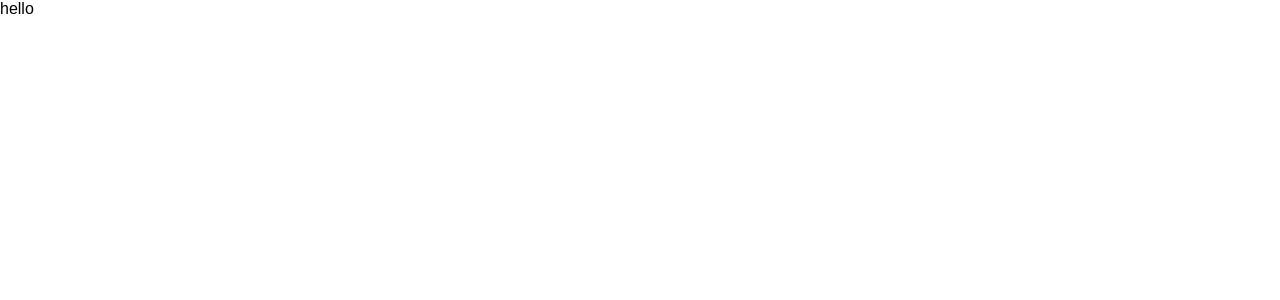
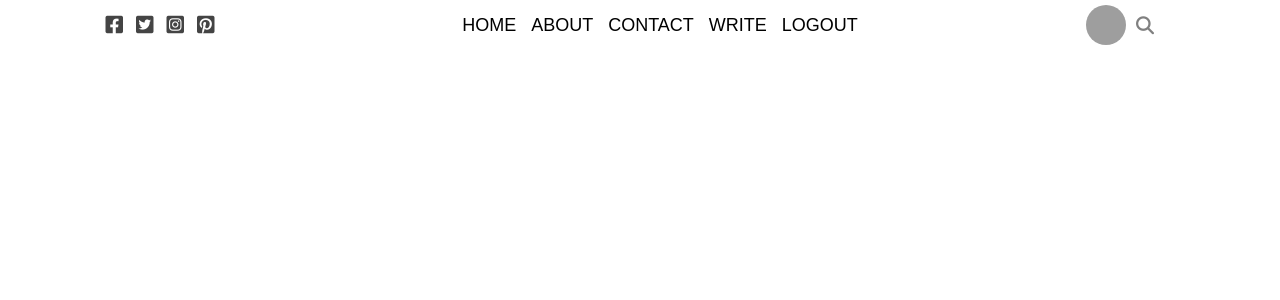
Before and after one commit to Pranav-Kumar12/Expressive_Ink, a React (Create React App) app: page / in a window 1280 px wide. Shown: the top 300 px of the page. Built offline with nearby package versions, Linux system fonts and the light colour scheme; grey boxes are pictures that could not be loaded.

Commit message:
navBar Component Ready

```diff
--- a/public/index.html
+++ b/public/index.html
@@ -7,7 +7,9 @@
       name="description"
       content="Web site created using create-react-app"
     />
-    <title>React Portfolio Website</title>
+    <link href="https://fonts.googleapis.com/css2?family=Josefin+Sans:wght@100;200;300;400;500;600;700&family=Lora:ital,wght@1,400;1,500;1,600;1,700&family=Varela&family=Varela+Round&display=swap" rel="stylesheet">
+    <link rel="stylesheet" href="https://cdnjs.cloudflare.com/ajax/libs/font-awesome/6.4.0/css/all.min.css" integrity="sha512-iecdLmaskl7CVkqkXNQ/ZH/XLlvWZOJyj7Yy7tcenmpD1ypASozpmT/E0iPtmFIB46ZmdtAc9eNBvH0H/ZpiBw==" crossorigin="anonymous" referrerpolicy="no-referrer" />
+    <title>Expressive Ink</title>
     <style>
       *{
         font-family: sans-serif;
--- a/src/App.js
+++ b/src/App.js
@@ -1,11 +1,10 @@
-
+import NavBar from "./navbar/NavBar"
 
 function App() {
   return (
-    <div className="app">
-      hello
-    </div>
+    <>
+      <NavBar/>
+    </>
   );
 }
-
 export default App;
--- /dev/null
+++ b/src/navbar/NavBar.jsx
@@ -0,0 +1,27 @@
+import "./navbar.css"
+
+export default function NavBar(){
+    return (
+        <div className="top">
+            <div className="navLeft">
+                <i className="navIcon fa-brands fa-square-facebook"></i>
+                <i className="navIcon fa-brands fa-square-twitter"></i>
+                <i className="navIcon fa-brands fa-square-instagram"></i>
+                <i className="navIcon fa-brands fa-square-pinterest"></i>
+            </div>
+            <div className="navCenter">
+                <ul className="navList">
+                    <li className="navListItem">HOME</li>
+                    <li className="navListItem">ABOUT</li>
+                    <li className="navListItem">CONTACT</li>
+                    <li className="navListItem">WRITE</li>
+                    <li className="navListItem">LOGOUT</li>
+                </ul>
+            </div>
+            <div className="navRight">
+                <img src="https://images.pexels.com/photos/2379005/pexels-photo-2379005.jpeg?auto=compress&cs=tinysrgb&w=1260&h=750&dpr=2" alt="Profile-Picture" className="profileImg"/>
+                <i className="navSearchIcon fa-solid fa-magnifying-glass"></i>
+            </div>
+        </div>
+    )
+}
--- /dev/null
+++ b/src/navbar/navbar.css
@@ -0,0 +1,63 @@
+.top {
+  width: 100%;
+  height: 50px;
+  background-color: white;
+  position: sticky;
+  top: 0;
+  display: flex;
+  align-items: center;
+  justify-content: space-between;
+  font-family: "Josefin Sans", "sans-serif";
+}
+
+.navLeft {
+  flex: 1;
+  display: flex;
+  align-items: center;
+  justify-content: center;
+  gap: 13px;
+}
+
+.navIcon {
+  font-size: 20px;
+  color: #444444;
+  cursor: pointer;
+}
+.navCenter {
+  flex: 2;
+}
+
+.navRight {
+  flex: 1;
+  display: flex;
+  align-items: center;
+  justify-content: center;
+  gap: 10px;
+}
+
+.profileImg {
+  width: 40px;
+  height: 40px;
+  border-radius: 50%;
+  object-fit: cover;
+}
+
+.navList {
+  display: flex;
+  align-items: center;
+  justify-content: center;
+  gap: 15px;
+  list-style: none;
+}
+
+.navListItem {
+  font-size: 18px;
+  font-weight: 400;
+  cursor: pointer;
+}
+
+.navSearchIcon{
+    font-size: 18px;
+    color: grey;
+    cursor: pointer;
+}
```
